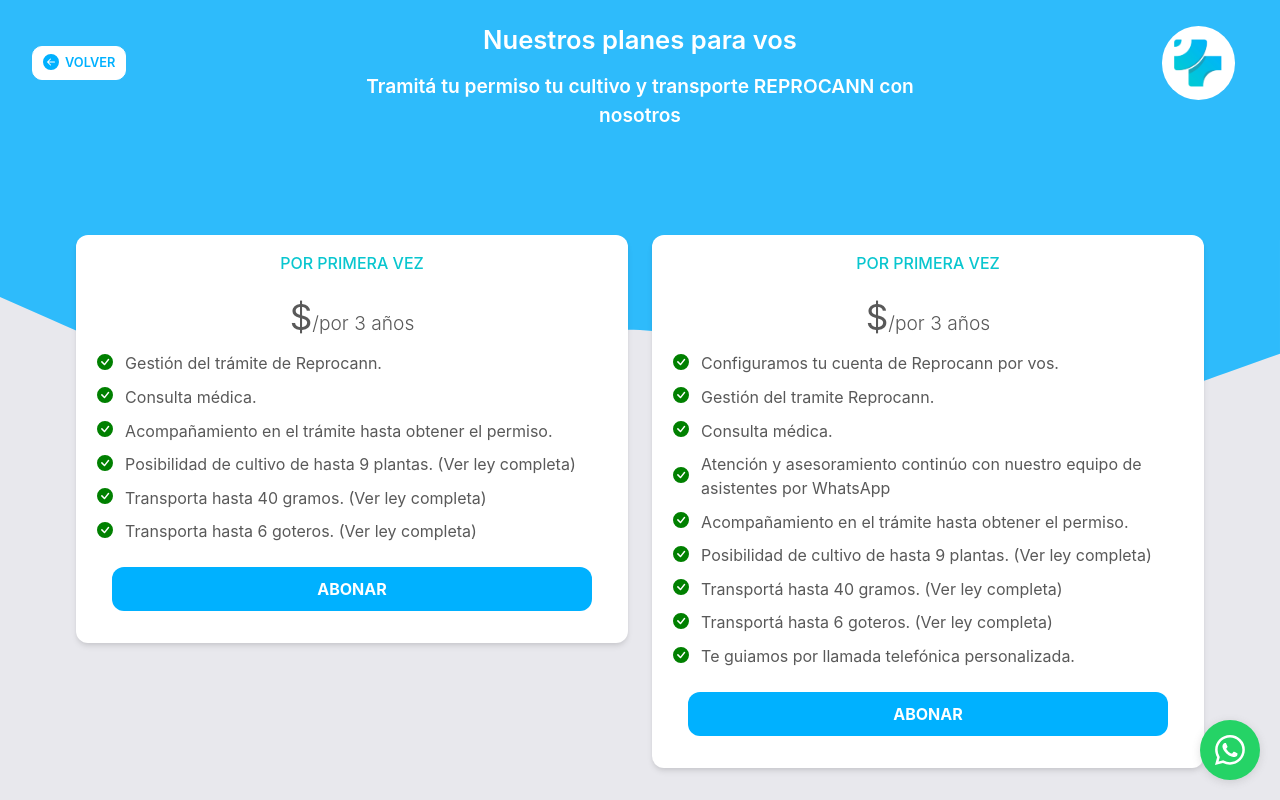
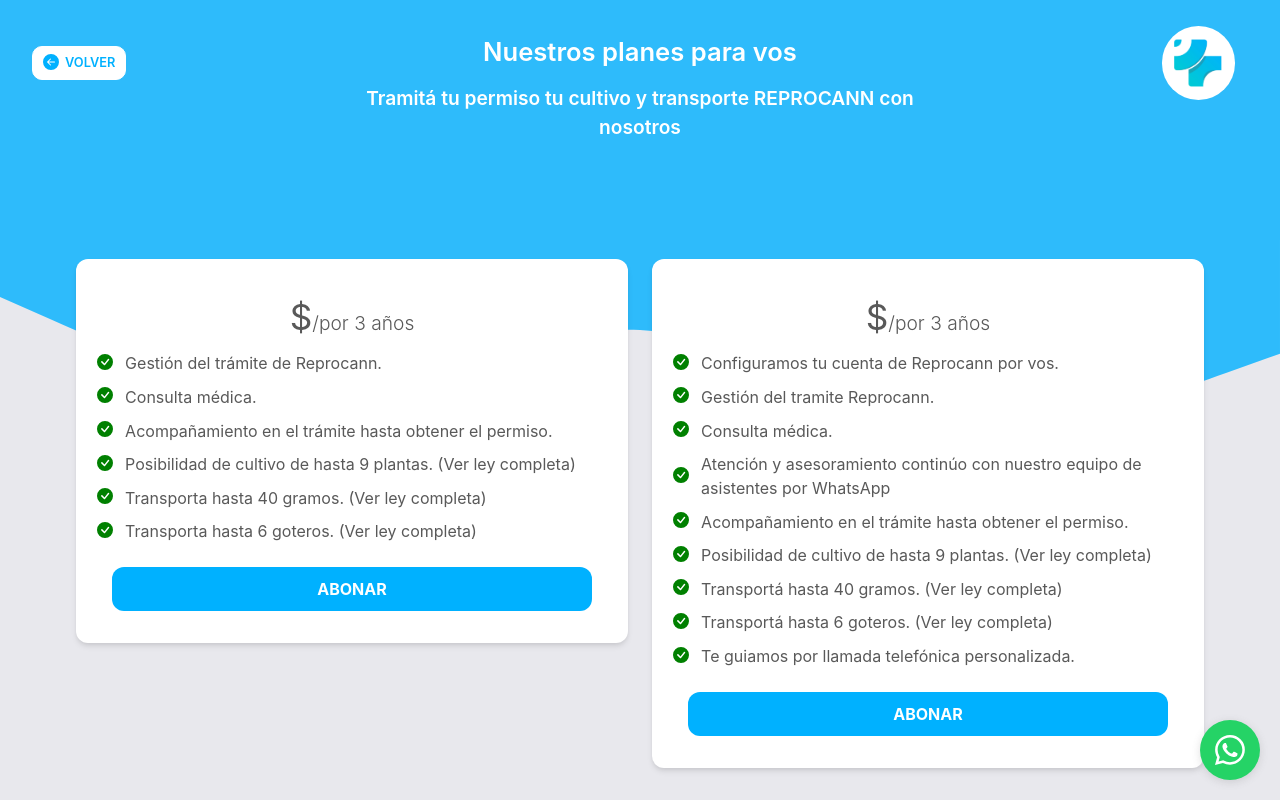
Before and after one commit to franco-buccellato/FrontDocOnlineLanding, a React (Create React App) app: page /costosServicios in a window 1280 px wide. Built offline with nearby package versions, Linux system fonts and the light colour scheme; no server answers.

Commit message:
agrego tipo en planes

```diff
--- a/src/components/CostosServicios/TarjetaServicio.js
+++ b/src/components/CostosServicios/TarjetaServicio.js
@@ -3,7 +3,7 @@ import { Link } from 'react-router-dom';
 import styled from 'styled-components';
 import axios from 'axios';
 
-export default function TarjetaServicio({ precio, listadoBeneficios }) {
+export default function TarjetaServicio({ precio, listadoBeneficios, tipo }) {
 
     const [precioTransf, setPrecioTransf] = useState(null);
 
@@ -25,7 +25,7 @@ export default function TarjetaServicio({ precio, listadoBeneficios }) {
         <TarjetaServicioContainer>
 
             <header>
-                <span className='tipo'>Por primera vez</span>
+                <span className='tipo'>{tipo}</span>
                 <div className='container-precio'>
                     <span className='signo'>$</span>
                     <span className='precio'>{precioTransf !== null ? precioTransf : precio}</span>
--- a/src/components/CostosServicios/infoSimulada.js
+++ b/src/components/CostosServicios/infoSimulada.js
@@ -1,6 +1,7 @@
 const infoCards = [
 
     {
+        tipo: "Por primera vez",
         listadoBeneficios: [
             "Gestión del trámite de Reprocann.",
             "Consulta médica.",
@@ -12,6 +13,7 @@ const infoCards = [
     },
 
     {
+        tipo: "Renovación",
         listadoBeneficios: [
             "Configuramos tu cuenta de Reprocann por vos.",
             "Gestión del tramite Reprocann.",
```
